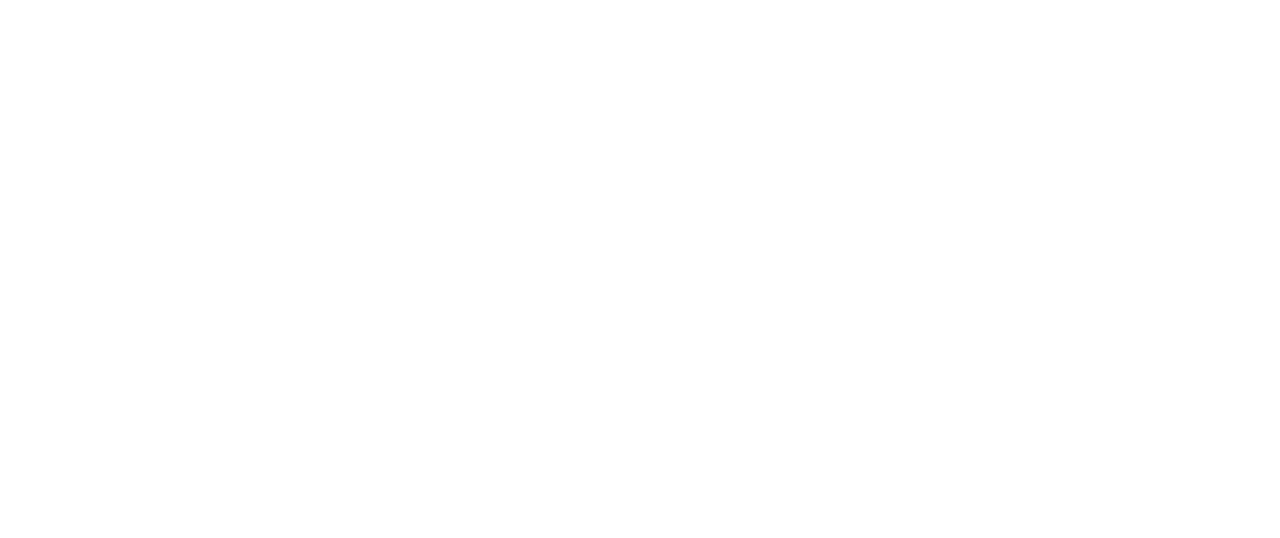
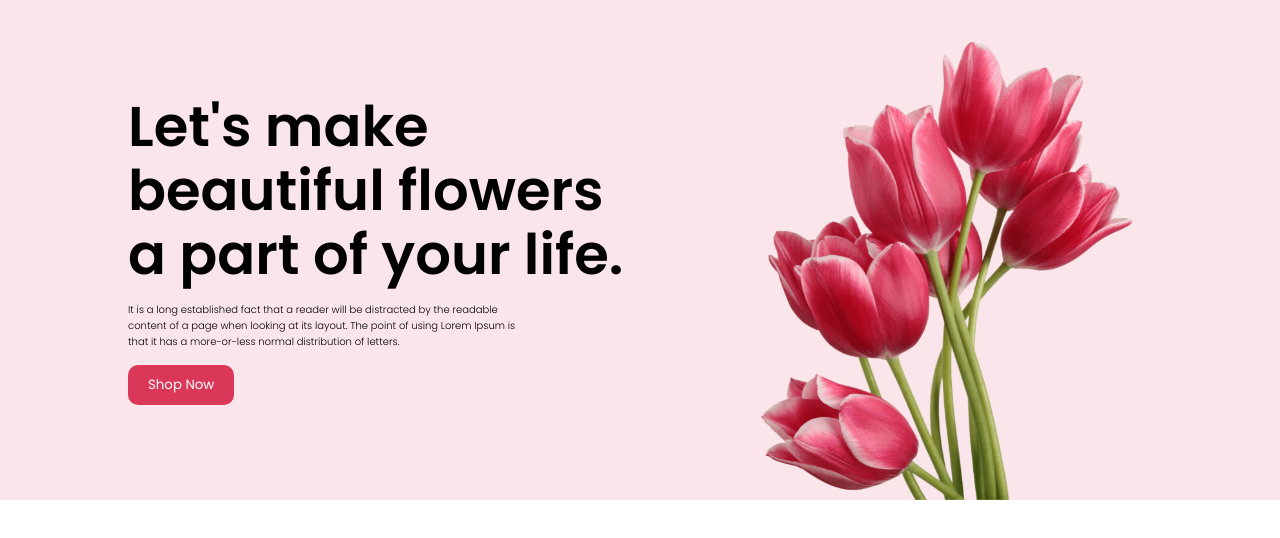
Before and after one commit to Showrov-CoU/Online-Flower-Shop, a plain HTML site: page index.html in a window 1280 px wide. Drawn offline with Linux system fonts and the light colour scheme.

Commit message:
complete banner section

```diff
--- a/index.html
+++ b/index.html
@@ -7,6 +7,24 @@
     <title>Online Flower Shop</title>
   </head>
   <body>
-
+    <header class="header">
+      <div class="banner">
+        <div class="banner__details">
+          <h1 class="banner__title">
+            Let's make beautiful flowers a part of your life.
+          </h1>
+          <p class="banner__description">
+            It is a long established fact that a reader will be distracted by
+            the readable content of a page when looking at its layout. The
+            point of using Lorem Ipsum is that it has a more-or-less
+            normal distribution of letters.
+          </p>
+          <button class="btn banner__btn">Shop Now</button>
+        </div>
+        <div class="banner__image">
+          <img src="Flower Asset/pngwing 10.png" alt="flower" />
+        </div>
+      </div>
+    </header>
   </body>
 </html>
--- a/style.css
+++ b/style.css
@@ -0,0 +1,63 @@
+@import url("https://fonts.googleapis.com/css2?family=Fira+Code:wght@300&family=Oswald:wght@200;300;400;500;600;700;900&family=Poppins:wght@200;300;400;500;600;700&display=swap");
+
+* {
+  margin: 0;
+  padding: 0;
+  box-sizing: border-box;
+  scroll-behavior: smooth;
+  list-style: none;
+  font-family: "Poppins", sans-serif;
+}
+
+.banner {
+  width: 100%;
+  min-height: 500px;
+  background: #fae6ea;
+  padding: 0 10%;
+  position: relative;
+}
+
+.banner__details {
+  height: 500px;
+  width: 50%;
+  display: flex;
+  flex-direction: column;
+  justify-content: center;
+  gap: 15px;
+}
+
+.banner__btn {
+  align-self: flex-start;
+}
+.btn{
+    padding: 10px 20px;
+    border-radius: 10px;
+    border: none;
+    background: #db3859;
+    color: white;
+    font-weight: 400;
+}
+
+.banner__image {
+  width: 32%;
+  height: 460px;
+  position: absolute;
+  bottom: 0;
+  right: 10%;
+}
+.banner__image img {
+  width: 100%;
+  height: 460px;
+}
+
+.banner__title {
+  font-weight: 600;
+  font-size: 3.5rem;
+  line-height: 4rem;
+  padding-left: 0;
+}
+.banner__description {
+  font-weight: 300;
+  font-size: x-small;
+  width: 400px;
+}
```
